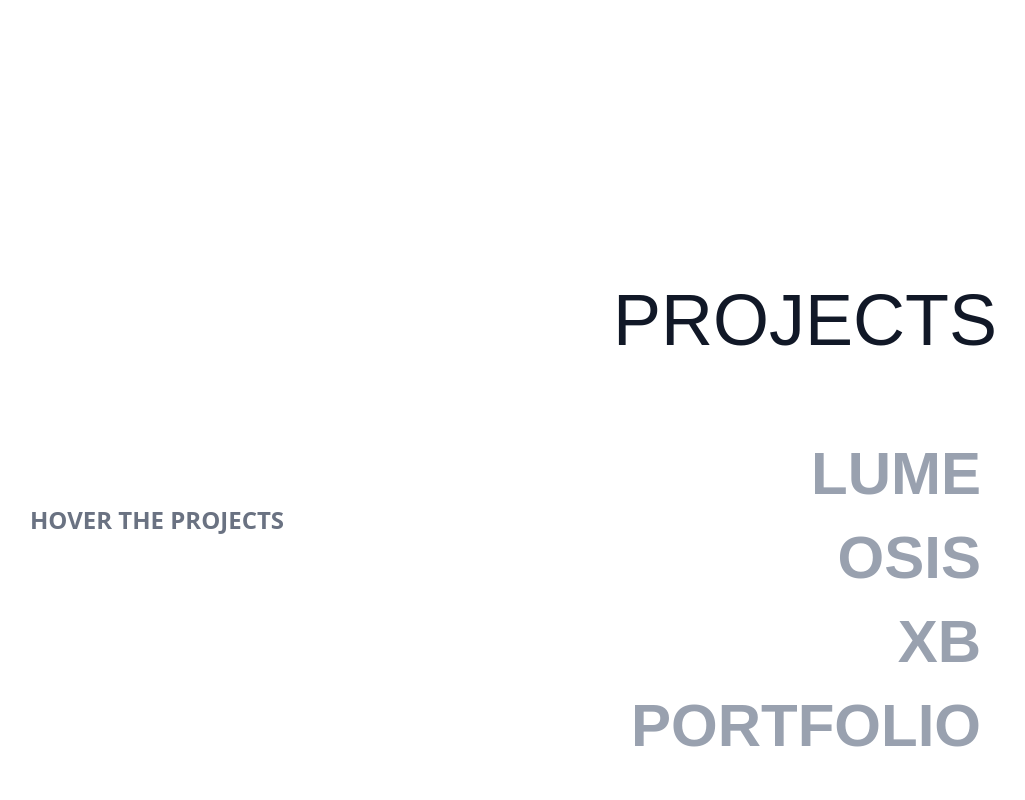
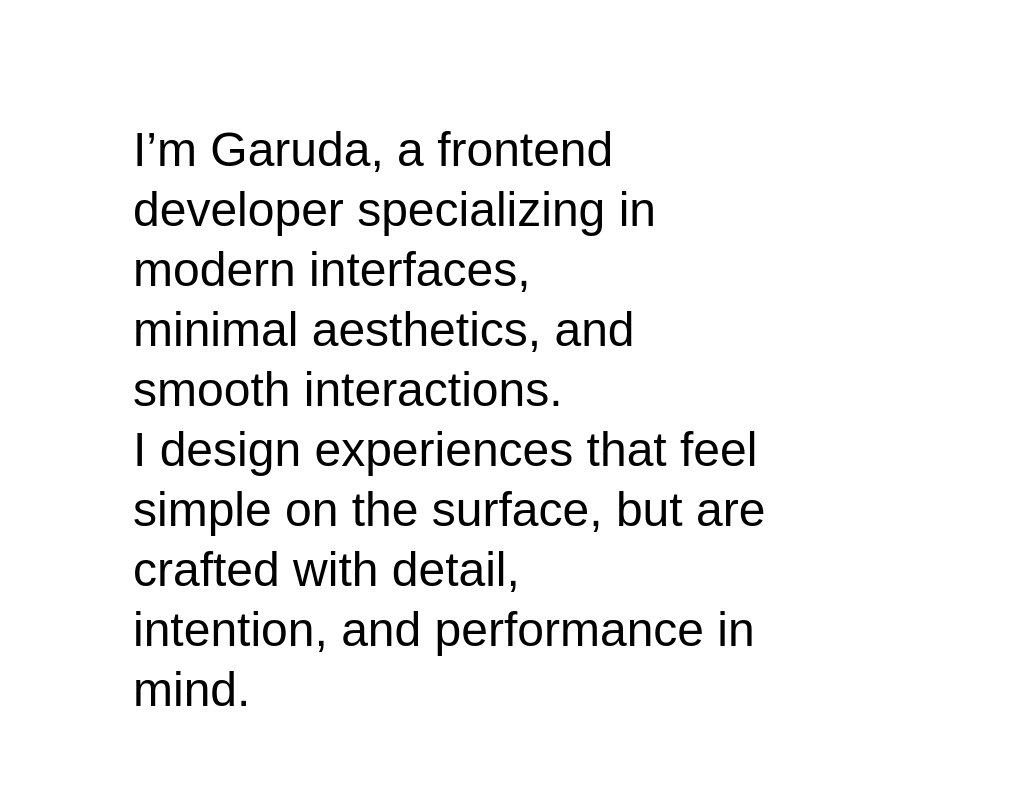
Before and after one commit to GarudaPratama/NewPortfolio, a React (Vite) app: page / in a window 1280 px wide. Shown: the part 680-1480 px from the top of the page, without its empty margins (187-1212 px from the left). Built offline with nearby package versions, Linux system fonts and the light colour scheme; a web font is replaced by a local one.

Commit message:
About (done)

```diff
--- a/src/App.jsx
+++ b/src/App.jsx
@@ -1,5 +1,6 @@
 import Hero from "./components/Hero.jsx";
 import Projects from "./components/Projects.jsx";
+import About from "./components/About.jsx";
 import { useEffect } from "react";
 import Lenis from "@studio-freight/lenis";
 
@@ -22,9 +23,8 @@ export default function App() {
   return (
     <div>
       <Hero />
+      <About />
       <Projects />
-
-
     </div>
   );
 }
--- /dev/null
+++ b/src/components/About.jsx
@@ -0,0 +1,41 @@
+import { motion } from "framer-motion";
+
+export default function About() {
+    const lines = [
+        "I’m Garuda, a frontend developer specializing in modern interfaces,",
+        "minimal aesthetics, and smooth interactions.",
+        "I design experiences that feel simple on the surface, but are crafted with detail,",
+        "intention, and performance in mind."
+    ];
+
+    return (
+        <div className="w-full flex justify-center">
+            <div className="w-[75vw] md:w-[50vw] mb-36 md:mb-48">
+                {lines.map((line, i) => (
+                    <motion.p
+                        key={i}
+                        initial={{
+                            opacity: 0,
+                            y: 20,
+                            color: "var(--text-muted)"
+                        }}
+                        whileInView={{
+                            opacity: 1,
+                            y: 0,
+                            color: "var(--text)"
+                        }}
+                        viewport={{ once: true, amount: 0.5 }}
+                        transition={{
+                            duration: 0.8,
+                            ease: "easeOut",
+                            delay: i * 0.12 // efek stagger seperti fadestocode
+                        }}
+                        className="text-left text-xl md:text-4xl lg:text-5xl leading-tight font-hanson"
+                    >
+                        {line}
+                    </motion.p>
+                ))}
+            </div>
+        </div>
+    );
+}
--- a/src/components/Projects.jsx
+++ b/src/components/Projects.jsx
@@ -94,7 +94,7 @@ export default function Projects() {
             >
               <div
                 className={`w-full text-right pr-4 text-4xl md:text-6xl font-hanson font-bold transition-colors ${
-                  active === idx ? "text-black" : "text-gray-400"
+                  active === idx ? "text-black" : "text-muted"
                 }`}
               >
                 {item.title}
```
